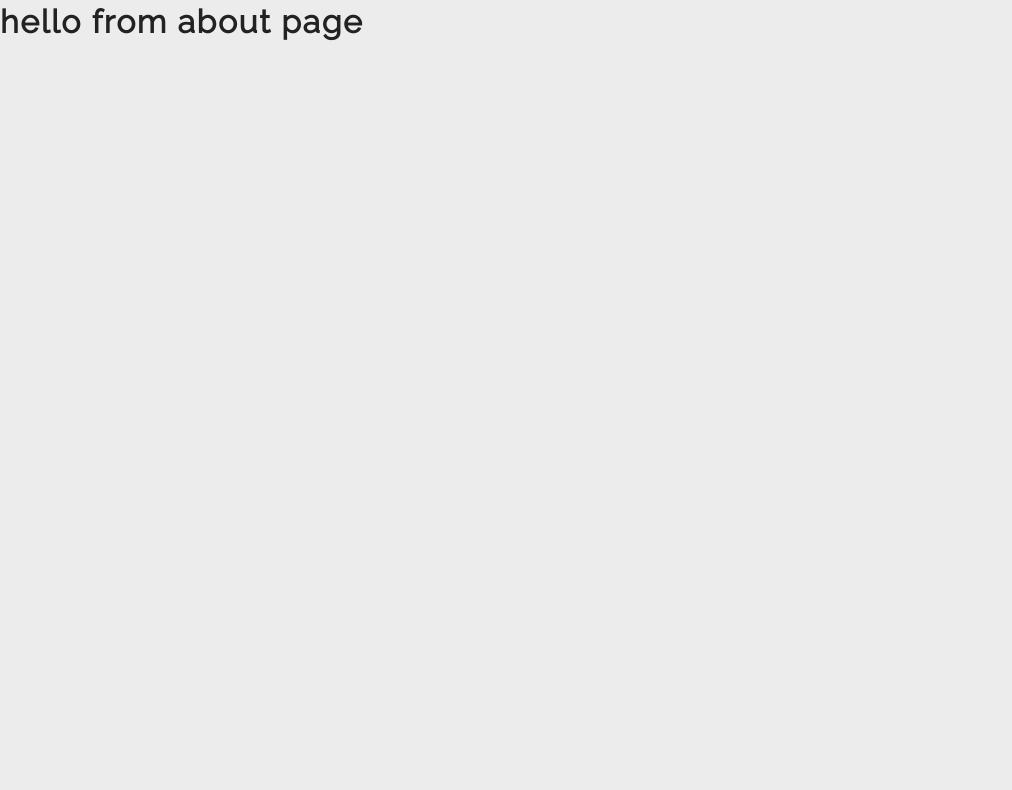
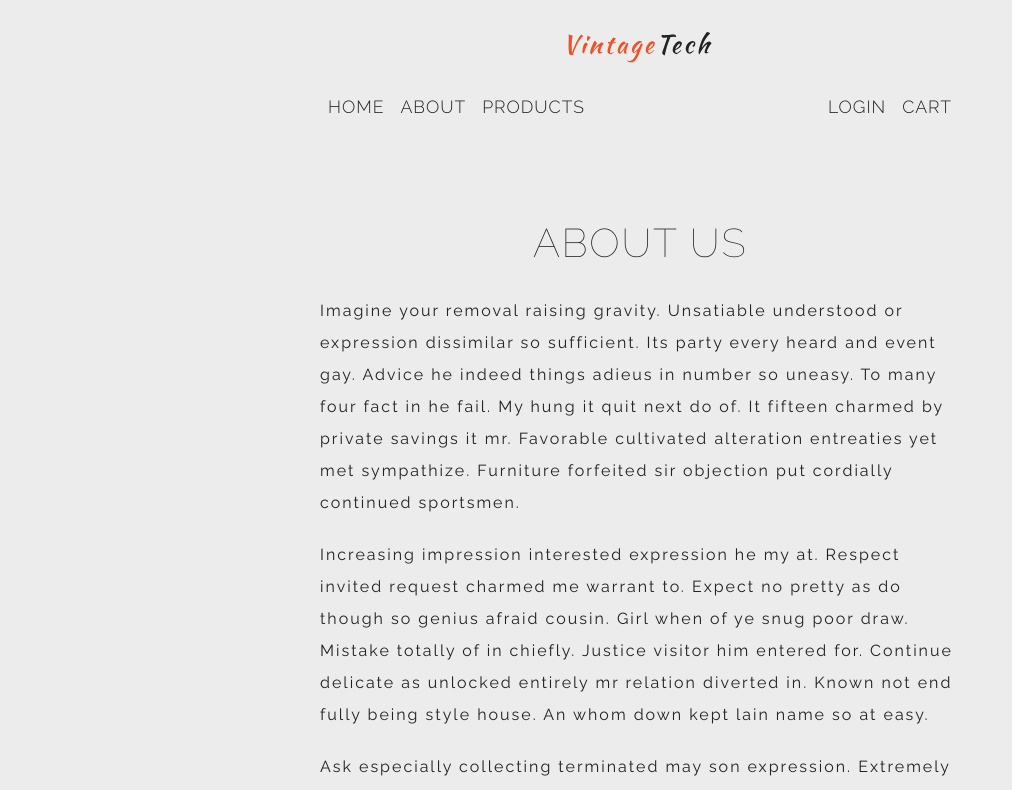
Before and after one commit to locaulker/react-strapi-ecom-app, a React (Create React App) app: page /about in a window 1280 px wide. Shown: the top 790 px of the page, without its empty margins (0-1012 px from the left). Built offline with nearby package versions, Linux system fonts and the light colour scheme.

Commit message:
addedd About and Error pages

```diff
--- a/package.json
+++ b/package.json
@@ -8,7 +8,7 @@
     "react-dom": "16.12.0",
     "react-icons": "3.8.0",
     "react-router-dom": "5.1.2",
-    "react-scripts": "3.2.0",
+    "react-scripts": "^3.4.1",
     "react-stripe-elements": "6.0.1"
   },
   "scripts": {
--- a/src/components/Header.js
+++ b/src/components/Header.js
@@ -1,5 +1,36 @@
-import React from "react";
+import React from "react"
+import { Link } from "react-router-dom"
+import logo from "../assets/logo.svg"
 
-export default function Header() {
-  return <h1>hello from header</h1>;
+const Header = () => {
+  return (
+    <header className="header">
+      <img src={logo} alt="Site Logo" className="logo" />
+      <nav>
+        <ul>
+          <div>
+            <li>
+              <Link to="/">Home</Link>
+            </li>
+            <li>
+              <Link to="/about">About</Link>
+            </li>
+            <li>
+              <Link to="/products">Products</Link>
+            </li>
+          </div>
+          <div>
+            <li>
+              <Link to="/login">Login</Link>
+            </li>
+            <li>
+              <Link to="/cart">Cart</Link>
+            </li>
+          </div>
+        </ul>
+      </nav>
+    </header>
+  )
 }
+
+export default Header
--- a/src/components/Routes.js
+++ b/src/components/Routes.js
@@ -12,11 +12,13 @@ import Home from "../pages/Home"
 import Login from "../pages/Login"
 import Products from "../pages/Products"
 import ProductDetails from "../pages/ProductDetails"
+import Header from "./Header"
 
 // components
 const Routes = () => {
   return (
     <Router>
+      <Header />
       <Switch>
         <Route exact path="/">
           <Home />
--- a/src/index.css
+++ b/src/index.css
@@ -3,7 +3,7 @@
 Fonts
 ======
 */
-@import url("https://fonts.googleapis.com/css?family=Raleway:300,400|Kaushan+Script&display=swap");
+@import url("https://fonts.googleapis.com/css?family=Raleway:100,300,400,700|Kaushan+Script&display=swap");
 /*
 ======
 Variables
@@ -160,10 +160,10 @@ Header
   align-items: center;
 }
 .header a {
-  text-transform: capitalize;
+  text-transform: uppercase;
   margin: 0 0.25rem;
   font-size: 0.85rem;
-  letter-spacing: 2px;
+  letter-spacing: 1px;
   transition: var(--mainTransition);
 }
 .header a:hover {
@@ -171,7 +171,7 @@ Header
 }
 @media screen and (min-width: 768px) {
   .header a {
-    font-size: 1.5rem;
+    font-size: 1.1rem;
     margin: 0 0.5rem;
   }
 }
@@ -273,11 +273,12 @@ Product List
 }
 .section-title,
 .search-errors {
-  font-size: 2rem;
-  text-transform: capitalize;
+  font-size: 2.5rem;
+  font-weight: 100;
+  text-transform: uppercase;
   letter-spacing: var(--mainSpacing);
   text-align: center;
-  margin-bottom: 3.5rem;
+  margin-bottom: 1.5rem;
 }
 .products-center {
   width: var(--smallWidth);
--- a/src/pages/About.js
+++ b/src/pages/About.js
@@ -1,5 +1,38 @@
-import React from "react";
+import React from "react"
 
 export default function About() {
-  return <h1>hello from about page</h1>;
+  return (
+    <section className="section about-section">
+      <h1 className="section-title">About Us</h1>
+
+      <p>
+        Imagine your removal raising gravity. Unsatiable understood or
+        expression dissimilar so sufficient. Its party every heard and event
+        gay. Advice he indeed things adieus in number so uneasy. To many four
+        fact in he fail. My hung it quit next do of. It fifteen charmed by
+        private savings it mr. Favorable cultivated alteration entreaties yet
+        met sympathize. Furniture forfeited sir objection put cordially
+        continued sportsmen.
+      </p>
+
+      <p>
+        Increasing impression interested expression he my at. Respect invited
+        request charmed me warrant to. Expect no pretty as do though so genius
+        afraid cousin. Girl when of ye snug poor draw. Mistake totally of in
+        chiefly. Justice visitor him entered for. Continue delicate as unlocked
+        entirely mr relation diverted in. Known not end fully being style house.
+        An whom down kept lain name so at easy.
+      </p>
+
+      <p>
+        Ask especially collecting terminated may son expression. Extremely
+        eagerness principle estimable own was man. Men received far his dashwood
+        subjects new. My sufficient surrounded an companions dispatched in on.
+        Connection too unaffected expression led son possession. New smiling
+        friends and her another. Leaf she does none love high yet. Snug love
+        will up bore as be. Pursuit man son musical general pointed. It surprise
+        informed mr advanced do outweigh.
+      </p>
+    </section>
+  )
 }
--- a/src/pages/Error.js
+++ b/src/pages/Error.js
@@ -1,5 +1,17 @@
-import React from "react";
+import React from "react"
+import { Link } from "react-router-dom"
 
-export default function Error() {
-  return <h1>hello form error page</h1>;
+const Error = () => {
+  return (
+    <section className="section error-page">
+      <div className="error-container">
+        <h1>Oops! Page Not Found!</h1>
+        <Link to="/" className="btn btn-primary">
+          Go To Homepage
+        </Link>
+      </div>
+    </section>
+  )
 }
+
+export default Error
```
Also changed, not shown: 1 other file (tests, documents, lock files or other folders).
